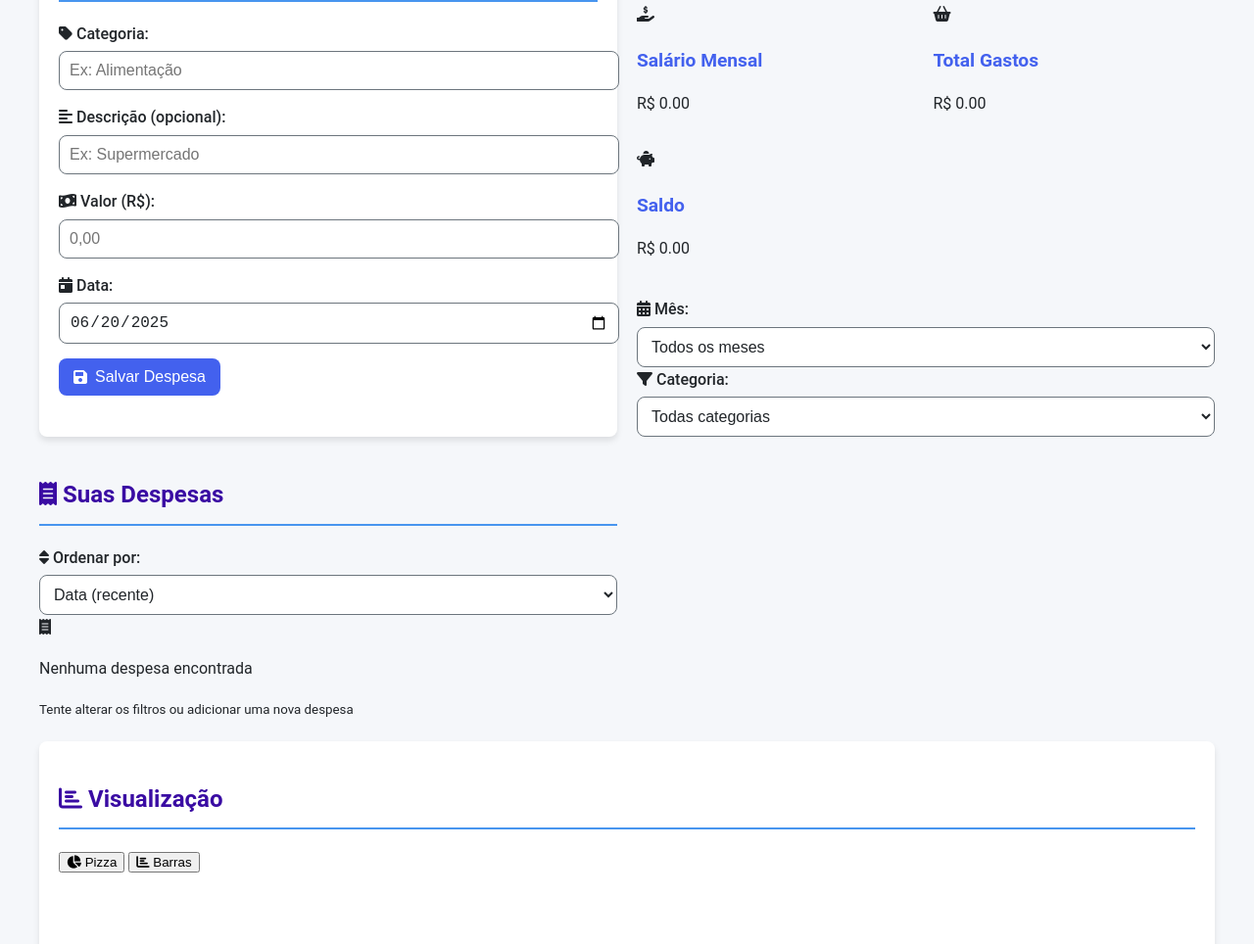
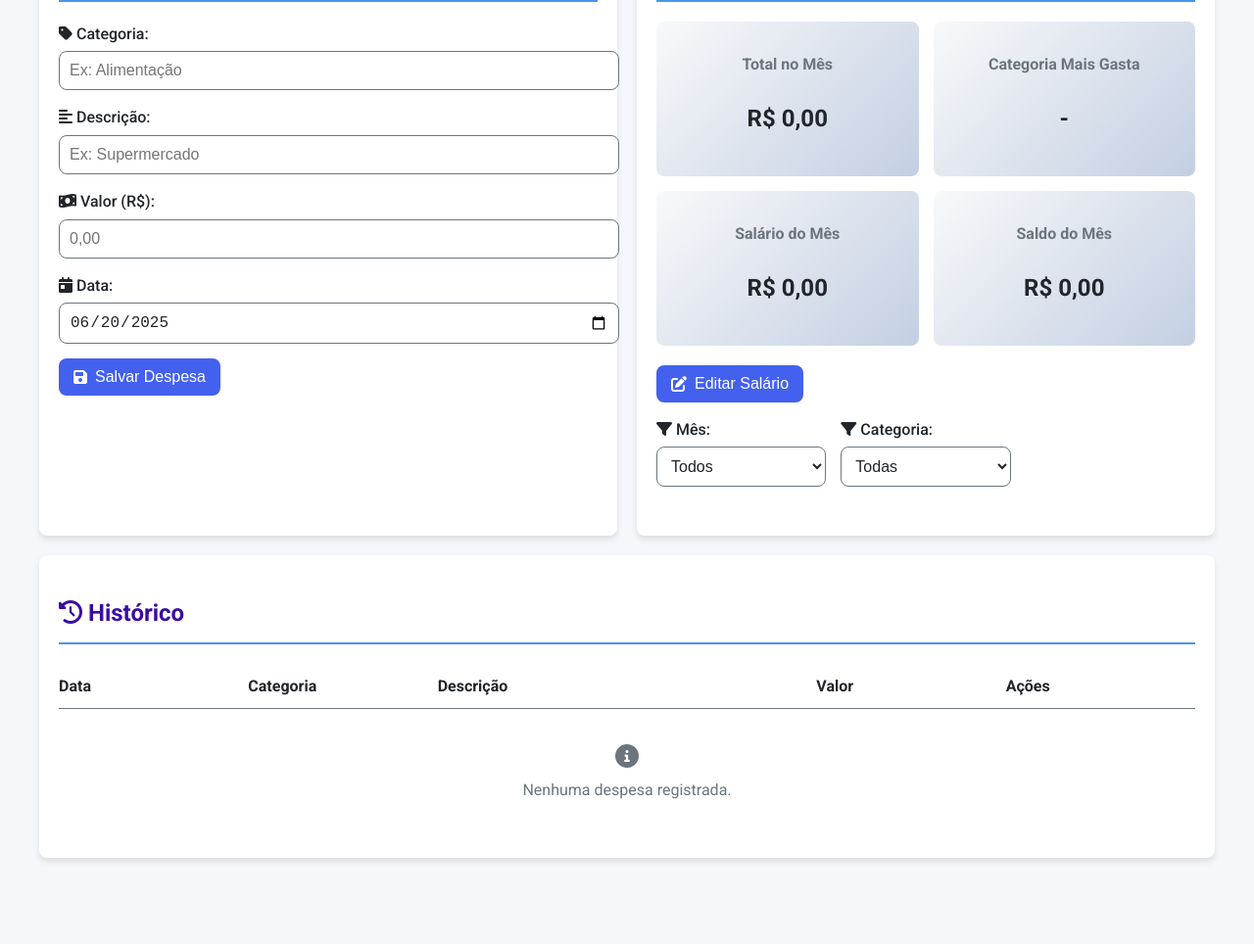
Before and after one commit to Annaluisanunesmoura/meusgastos, a plain HTML site: page index.html in a window 1280 px wide. Shown: the part 283-1247 px from the top of the page at 98% size. After the commit the page ends 1187 px from the top, so only its background shows below. Drawn offline with nearby package versions, Linux system fonts and the light colour scheme.

Commit message:
Update index.html

```diff
--- a/index.html
+++ b/index.html
@@ -3,26 +3,21 @@
 <head>
     <meta charset="UTF-8">
     <meta name="viewport" content="width=device-width, initial-scale=1.0">
-    <title>Controle Financeiro Pessoal</title>
+    <title>Controle de Gastos Pessoais</title>
     <link rel="stylesheet" href="style.css">
-    <link href="https://fonts.googleapis.com/css2?family=Poppins:wght@300;400;500;600;700&display=swap" rel="stylesheet">
+    <link href="https://fonts.googleapis.com/css2?family=Roboto:wght@300;400;500;700&display=swap" rel="stylesheet">
     <link rel="stylesheet" href="https://cdnjs.cloudflare.com/ajax/libs/font-awesome/6.0.0-beta3/css/all.min.css">
-    <script src="https://cdn.jsdelivr.net/npm/chart.js"></script>
 </head>
 <body>
     <div class="container">
         <header>
-            <div class="header-content">
-                <h1><i class="fas fa-coins"></i> Controle Financeiro</h1>
-                <p>Acompanhe seus gastos de forma simples e elegante</p>
-            </div>
+            <h1><i class="fas fa-wallet"></i> Controle de Gastos</h1>
+            <p>Gerencie suas despesas e salários de forma simples</p>
         </header>
 
         <div class="app-container">
             <section class="add-expense">
-                <div class="section-header">
-                    <h2><i class="fas fa-plus-circle"></i> Adicionar Despesa</h2>
-                </div>
+                <h2><i class="fas fa-plus-circle"></i> Nova Despesa</h2>
                 <form id="expense-form">
                     <input type="hidden" id="edit-id" value="">
                     <div class="form-group">
@@ -31,118 +26,104 @@
                         <datalist id="categories"></datalist>
                     </div>
                     <div class="form-group">
-                        <label for="description"><i class="fas fa-align-left"></i> Descrição (opcional):</label>
+                        <label for="description"><i class="fas fa-align-left"></i> Descrição:</label>
                         <input type="text" id="description" placeholder="Ex: Supermercado">
                     </div>
                     <div class="form-group">
                         <label for="amount"><i class="fas fa-money-bill-wave"></i> Valor (R$):</label>
-                        <input type="number" id="amount" step="0.01" min="0.01" required placeholder="0,00">
+                        <input type="number" id="amount" step="0.01" min="0" required placeholder="0,00">
                     </div>
                     <div class="form-group">
                         <label for="date"><i class="fas fa-calendar-day"></i> Data:</label>
                         <input type="date" id="date" required>
                     </div>
-                    <button type="submit" class="btn primary-btn" id="submit-btn">
+                    <button type="submit" class="btn" id="submit-btn">
                         <i class="fas fa-save"></i> Salvar Despesa
                     </button>
-                    <button type="button" class="btn secondary-btn" id="cancel-edit" style="display: none;">
-                        <i class="fas fa-times"></i> Cancelar
+                    <button type="button" class="btn cancel-btn" id="cancel-edit" style="display: none; margin-top: 10px; background-color: var(--gray-color)">
+                        <i class="fas fa-times"></i> Cancelar Edição
                     </button>
                 </form>
             </section>
 
-            <section class="dashboard">
-                <div class="section-header">
-                    <h2><i class="fas fa-chart-pie"></i> Resumo Financeiro</h2>
-                </div>
-
+            <section class="expense-summary">
+                <h2><i class="fas fa-chart-pie"></i> Resumo</h2>
                 <div class="summary-cards">
-                    <div class="summary-card income">
-                        <div class="card-icon">
-                            <i class="fas fa-hand-holding-usd"></i>
-                        </div>
-                        <div class="card-content">
-                            <h3>Salário Mensal</h3>
-                            <p id="month-salary">R$ 0,00</p>
-                        </div>
+                    <div class="card">
+                        <h3>Total no Mês</h3>
+                        <p id="month-total">R$ 0,00</p>
                     </div>
-
-                    <div class="summary-card expense">
-                        <div class="card-icon">
-                            <i class="fas fa-shopping-basket"></i>
-                        </div>
-                        <div class="card-content">
-                            <h3>Total Gastos</h3>
-                            <p id="month-total">R$ 0,00</p>
-                        </div>
+                    <div class="card">
+                        <h3>Categoria Mais Gasta</h3>
+                        <p id="top-category">-</p>
                     </div>
-
-                    <div class="summary-card balance">
-                        <div class="card-icon">
-                            <i class="fas fa-piggy-bank"></i>
-                        </div>
-                        <div class="card-content">
-                            <h3>Saldo</h3>
-                            <p id="month-balance">R$ 0,00</p>
-                        </div>
+                    <div class="card">
+                        <h3>Salário do Mês</h3>
+                        <p id="month-salary">R$ 0,00</p>
+                    </div>
+                    <div class="card">
+                        <h3>Saldo do Mês</h3>
+                        <p id="month-balance">R$ 0,00</p>
                     </div>
                 </div>
-
-                <div class="filters">
-                    <div class="filter-group">
-                        <label for="filter-month"><i class="fas fa-calendar-alt"></i> Mês:</label>
+                <div class="form-group">
+                    <button id="edit-salary-btn" class="btn">
+                        <i class="fas fa-edit"></i> Editar Salário
+                    </button>
+                </div>
+                <div id="salary-form-container" style="display: none;">
+                    <div class="form-group">
+                        <label for="salary-month"><i class="fas fa-calendar"></i> Mês:</label>
+                        <select id="salary-month" class="salary-input"></select>
+                    </div>
+                    <div class="form-group">
+                        <label for="salary-amount"><i class="fas fa-money-bill-wave"></i> Valor Bruto (R$):</label>
+                        <input type="number" id="salary-amount" step="0.01" min="0" class="salary-input" placeholder="0,00">
+                    </div>
+                    <div class="form-group">
+                        <label for="salary-discounts"><i class="fas fa-minus-circle"></i> Descontos (R$):</label>
+                        <input type="number" id="salary-discounts" step="0.01" min="0" class="salary-input" placeholder="0,00">
+                    </div>
+                    <div class="form-group">
+                        <label for="salary-net"><i class="fas fa-hand-holding-usd"></i> Valor Líquido (R$):</label>
+                        <input type="number" id="salary-net" step="0.01" min="0" class="salary-input" placeholder="0,00" readonly>
+                    </div>
+                    <button type="button" class="btn" id="save-salary-btn">
+                        <i class="fas fa-save"></i> Salvar Salário
+                    </button>
+                    <button type="button" class="btn cancel-btn" id="cancel-salary-btn" style="margin-top: 10px; background-color: var(--gray-color)">
+                        <i class="fas fa-times"></i> Cancelar
+                    </button>
+                </div>
+                <div class="filter-controls">
+                    <div class="form-group">
+                        <label for="filter-month"><i class="fas fa-filter"></i> Mês:</label>
                         <select id="filter-month">
-                            <option value="all">Todos os meses</option>
+                            <option value="all">Todos</option>
                         </select>
                     </div>
-
-                    <div class="filter-group">
+                    <div class="form-group">
                         <label for="filter-category"><i class="fas fa-filter"></i> Categoria:</label>
                         <select id="filter-category">
-                            <option value="all">Todas categorias</option>
+                            <option value="all">Todas</option>
                         </select>
                     </div>
                 </div>
             </section>
 
-            <section class="expenses-section">
-                <div class="section-header">
-                    <h2><i class="fas fa-receipt"></i> Suas Despesas</h2>
-                    <div class="sort-options">
-                        <label for="sort-by"><i class="fas fa-sort"></i> Ordenar por:</label>
-                        <select id="sort-by">
-                            <option value="date-desc">Data (recente)</option>
-                            <option value="date-asc">Data (antiga)</option>
-                            <option value="amount-desc">Valor (maior)</option>
-                            <option value="amount-asc">Valor (menor)</option>
-                        </select>
-                    </div>
+            <section class="expense-list">
+                <h2><i class="fas fa-history"></i> Histórico</h2>
+                <div class="list-header">
+                    <span>Data</span>
+                    <span>Categoria</span>
+                    <span>Descrição</span>
+                    <span>Valor</span>
+                    <span>Ações</span>
                 </div>
-
-                <div class="expenses-list" id="expenses-container">
-                    <div class="empty-state">
-                        <i class="fas fa-receipt"></i>
-                        <p>Nenhuma despesa registrada ainda</p>
-                        <small>Adicione sua primeira despesa usando o formulário ao lado</small>
-                    </div>
-                </div>
-            </section>
-
-            <section class="charts-section">
-                <div class="section-header">
-                    <h2><i class="fas fa-chart-bar"></i> Visualização</h2>
-                    <div class="chart-options">
-                        <button class="chart-option active" data-type="pie">
-                            <i class="fas fa-chart-pie"></i> Pizza
-                        </button>
-                        <button class="chart-option" data-type="bar">
-                            <i class="fas fa-chart-bar"></i> Barras
-                        </button>
-                    </div>
-                </div>
-
-                <div class="chart-container">
-                    <canvas id="expensesChart"></canvas>
+                <div id="expenses-container">
+                    <p class="empty-message">
+                        <i class="fas fa-info-circle"></i> Nenhuma despesa registrada.
+                    </p>
                 </div>
             </section>
         </div>
```
